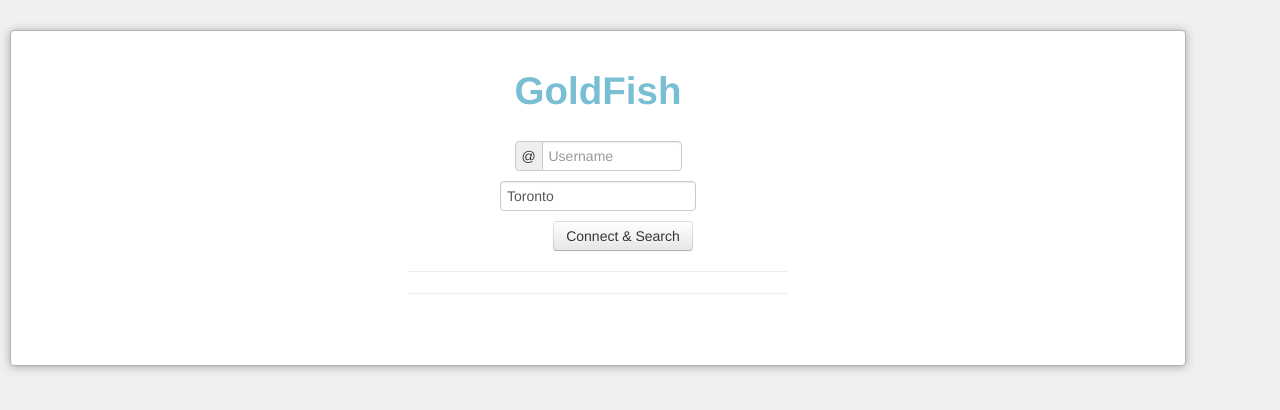
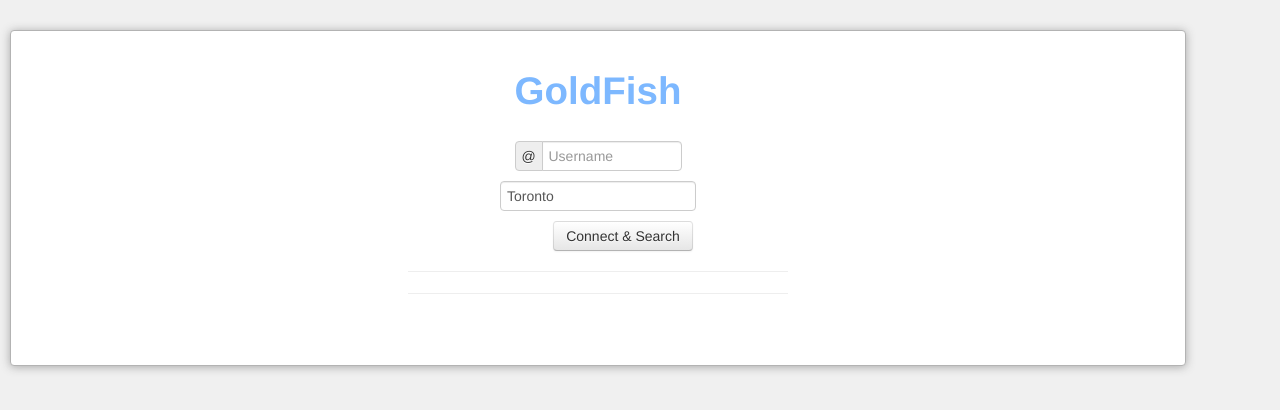
Before and after one commit to vimota/goldfish, a plain HTML site: page index.html in a window 1280 px wide. Drawn offline with nearby package versions, Linux system fonts and the light colour scheme; some packages are replaced by stand-ins of ours; no server answers.

Commit message:
changed colour

```diff
--- a/body.css
+++ b/body.css
@@ -33,7 +33,7 @@ p {
 }
 
 .pageTitle {
-	color:#79bfd4;
+	color:#7db8ff;
 }
 
 .container {
```
